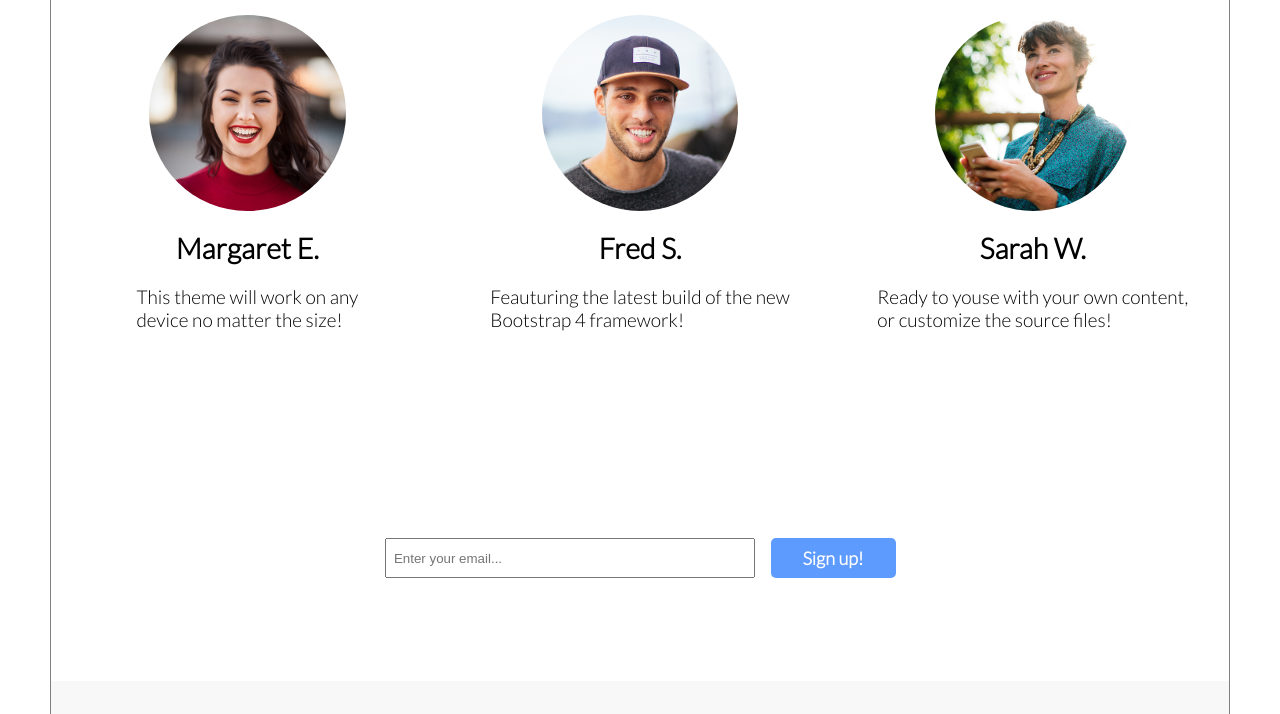
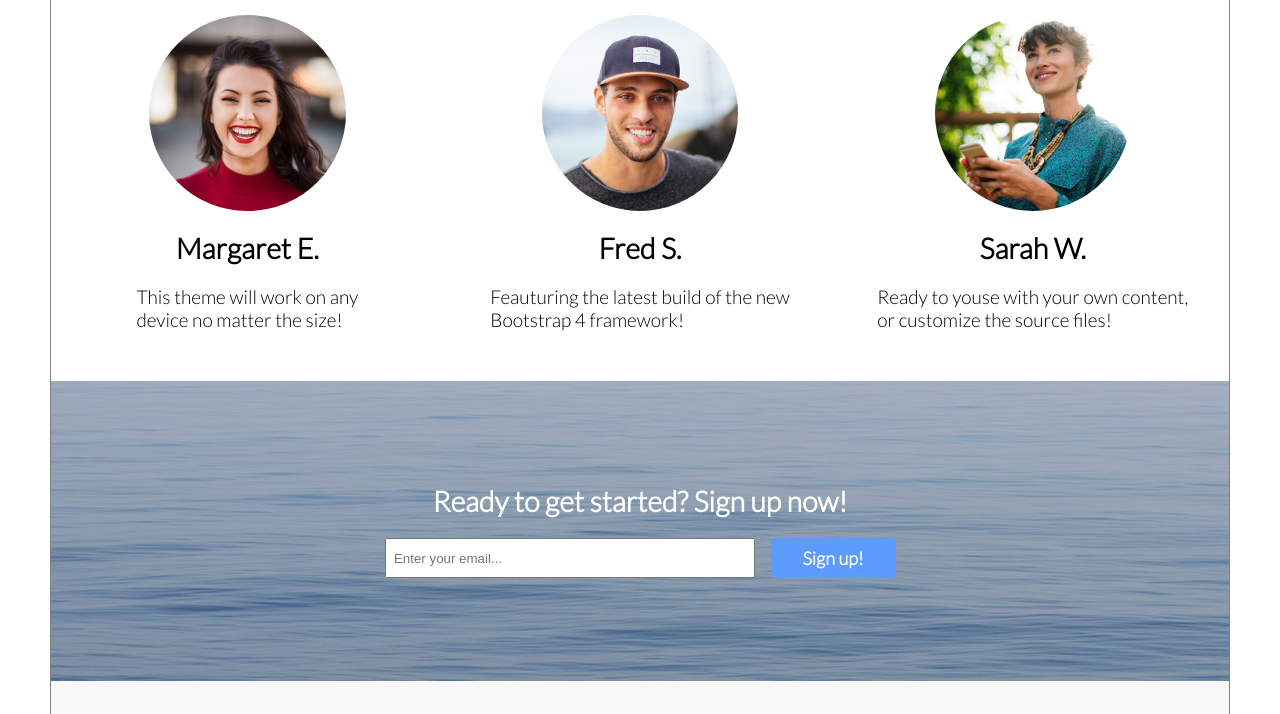
Before and after one commit to laimis56/11paskaitos-tarpinisND, a website: page index.html in a window 1280 px wide. Shown: the part 2909-3623 px from the top of the page. Drawn offline with nearby package versions, Linux system fonts and the light colour scheme; files that its build step writes are made by us from their sources; the site is published under a folder, as on GitHub Pages, so addresses that start at the root find nothing.

Commit message:
Update botom+icons.scss

```diff
--- a/scss/botom+icons.scss
+++ b/scss/botom+icons.scss
@@ -5,7 +5,7 @@
   justify-content: center;
 
 
-  background-image:url(/app/img/img1.jpg);
+  background-image:url(../img/img1.jpg);
   background-repeat: no-repeat;
   background-position: center;
   color: white;
```
